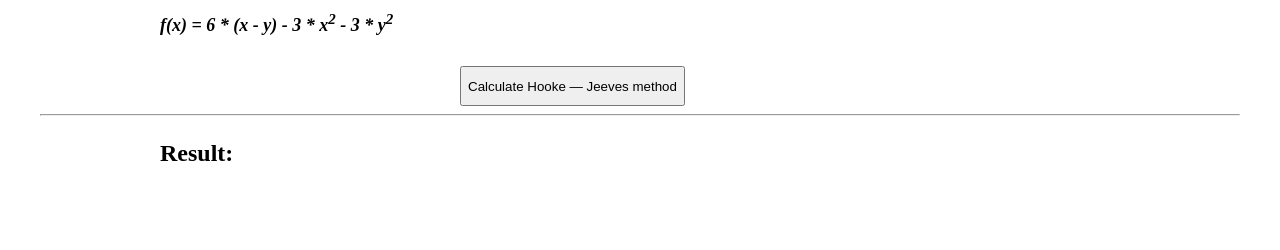
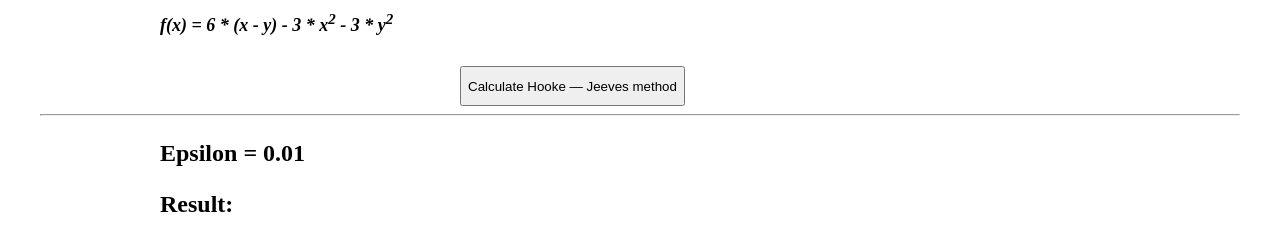
Before and after one commit to Wariorest/The-Hooke-Jeeves-algorithm, a plain HTML site: page index.html in a window 1280 px wide. Shown: the part 108-358 px from the top of the page. Drawn offline with Linux system fonts and the light colour scheme.

Commit message:
commit on 'master'

```diff
--- a/index.html
+++ b/index.html
@@ -20,6 +20,7 @@
             <button onclick="jh_mehod_calc()" class="jh_calc_button">Calculate Hooke — Jeeves method</button>
             <hr>
             <div class="result">
+                <p>Epsilon = 0.01</p>
                 <p>Result: <p id="res"></p></p>
             </div>
         </div>
```
